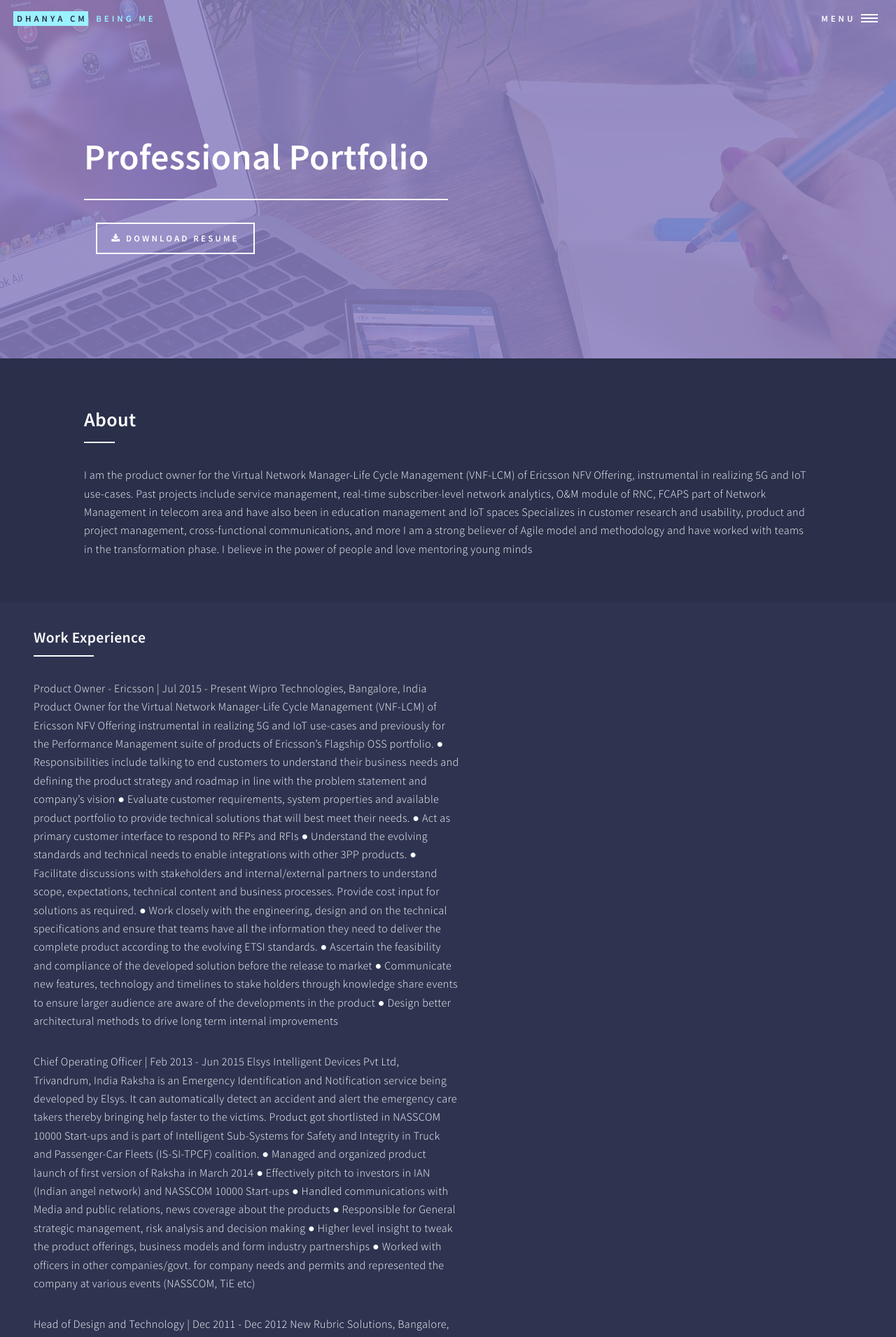
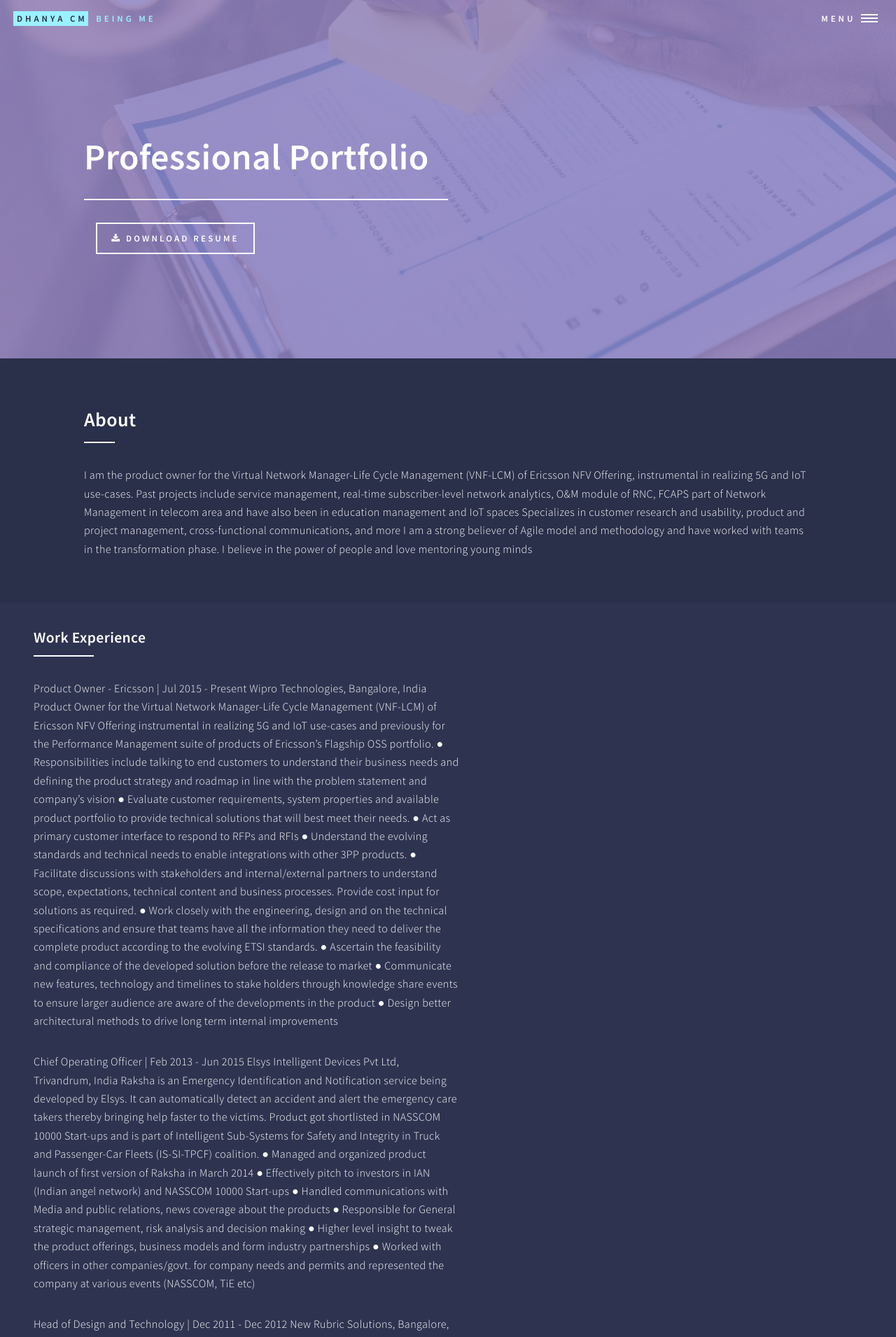
Before and after one commit to dhanyacm/dhanyacm, a Jekyll site: the page built from resume.html, in a window 1280 px wide. Shown: the top 1910 px of the page at 70% size. Built offline with Jekyll 4.4.1, drawn with Linux system fonts in a browser that asks for light colours.

Commit message:
Update resume.html

```diff
--- a/resume.html
+++ b/resume.html
@@ -11,7 +11,7 @@ frontpage: false
 					<section id="banner" class="style2">
 						<div class="inner">
 							<span class="image">
-								<img src="images/pic06.jpg" alt="" />
+								<img src="images/pic14.jpg" alt="" />
 							</span>
 							<header class="major">
 								<h1>Professional Portfolio</h1>
```
